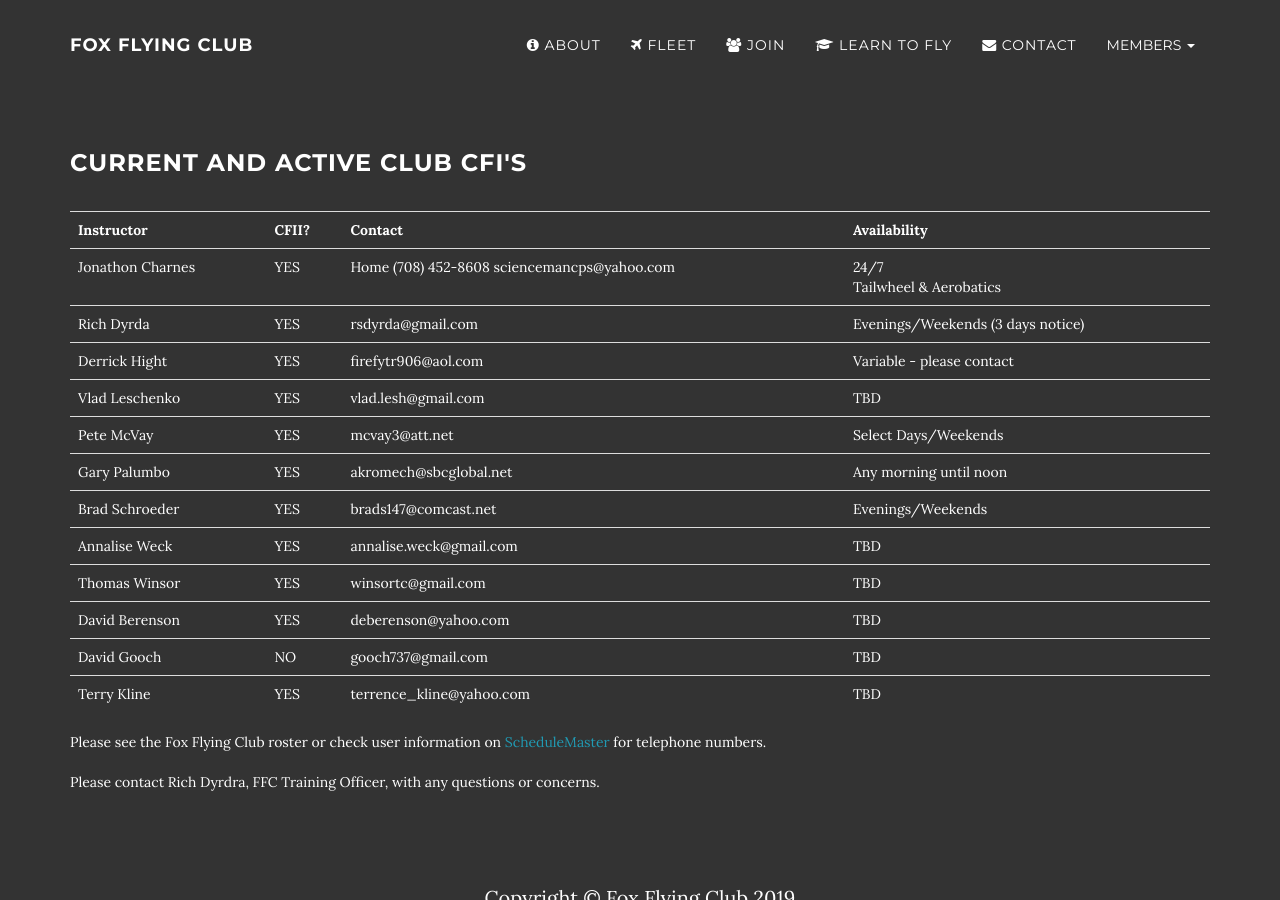
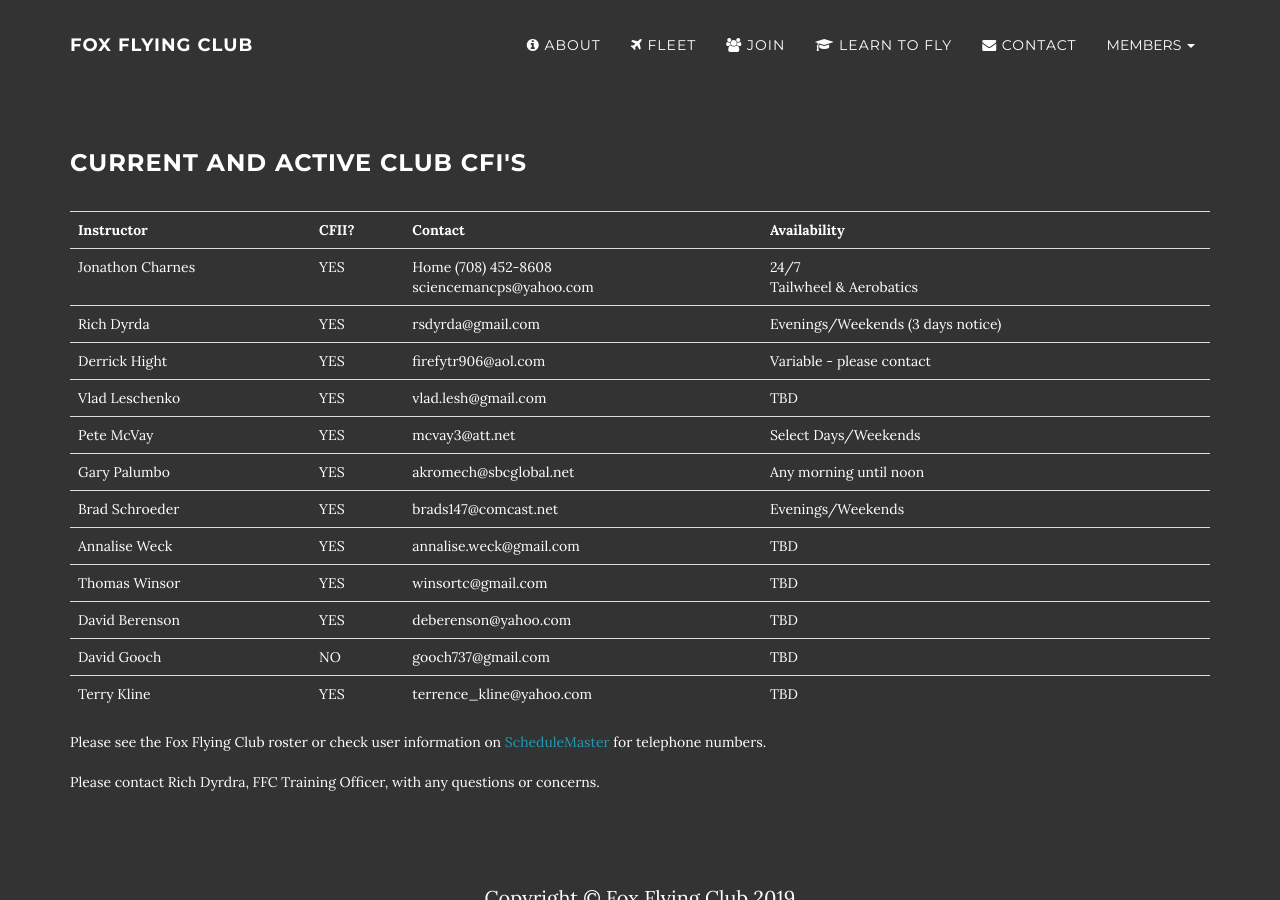
Before and after one commit to parabuzzle/foxflyingclub, a Jekyll site: the page built from cfis.html, in a window 1280 px wide and 900 px high. Built offline with Jekyll 4.4.1, drawn with Linux system fonts in a browser that asks for light colours.

Commit message:
update cfi and docs

```diff
--- a/cfis.html
+++ b/cfis.html
@@ -16,7 +16,7 @@ layout: page
       <tr>
         <td>Jonathon Charnes</td>
         <td>YES</td>
-        <td>Home (708) 452-8608 sciencemancps@yahoo.com</td>
+        <td>Home (708) 452-8608 <br/>sciencemancps@yahoo.com</td>
         <td>24/7 <br/>Tailwheel & Aerobatics</td>
       </tr>
       <tr>
```
